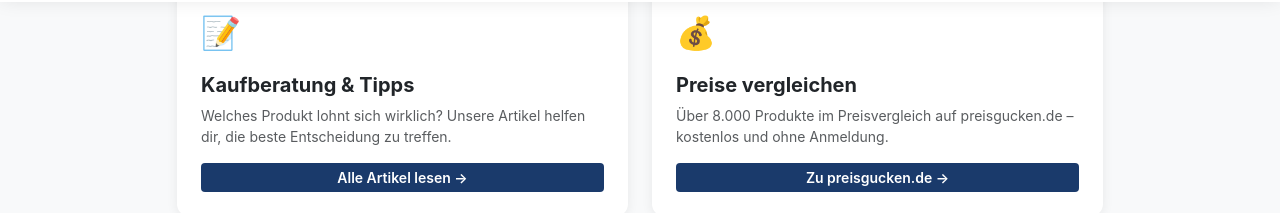
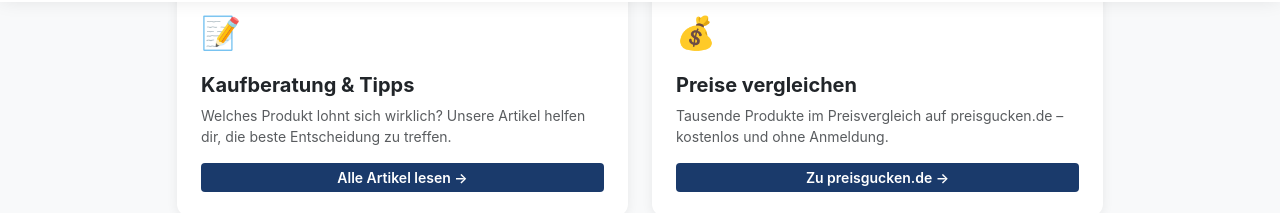
Before and after one commit to zaheerahmedberlin/preisgucken-com, a Next.js app: page / in a window 1280 px wide. Shown: the part 798-1011 px from the top of the page. Built offline with nearby package versions, Linux system fonts and the light colour scheme.

Commit message:
fix: remove stale hardcoded product count from homepage
"Über 8.000 Produkte" was outdated (catalog has grown well past that)
and required manual upkeep every time inventory changes. Replaced with
"Tausende Produkte" — still accurate, no maintenance needed.

```diff
--- a/app/page.tsx
+++ b/app/page.tsx
@@ -78,7 +78,7 @@ export default function Home() {
             <div className="card h-100 p-4">
               <div className="fs-2 mb-3">💰</div>
               <h3 className="h5 fw-bold">Preise vergleichen</h3>
-              <p className="text-muted small">Über 8.000 Produkte im Preisvergleich auf preisgucken.de – kostenlos und ohne Anmeldung.</p>
+              <p className="text-muted small">Tausende Produkte im Preisvergleich auf preisgucken.de – kostenlos und ohne Anmeldung.</p>
               <a href="https://www.preisgucken.de" className="btn btn-brand btn-sm mt-auto d-inline-block" target="_blank" rel="noopener">Zu preisgucken.de →</a>
             </div>
           </div>
```
